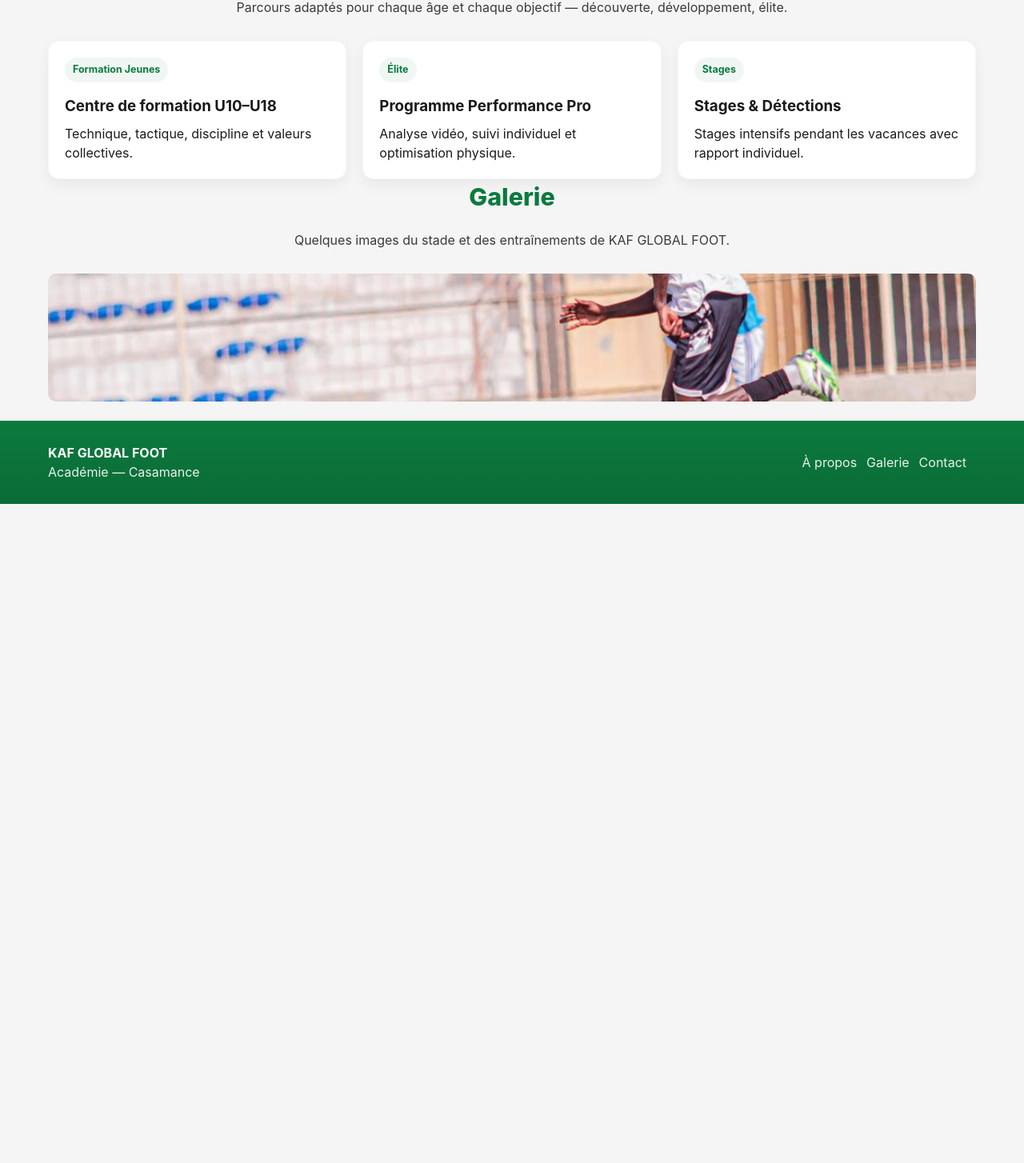
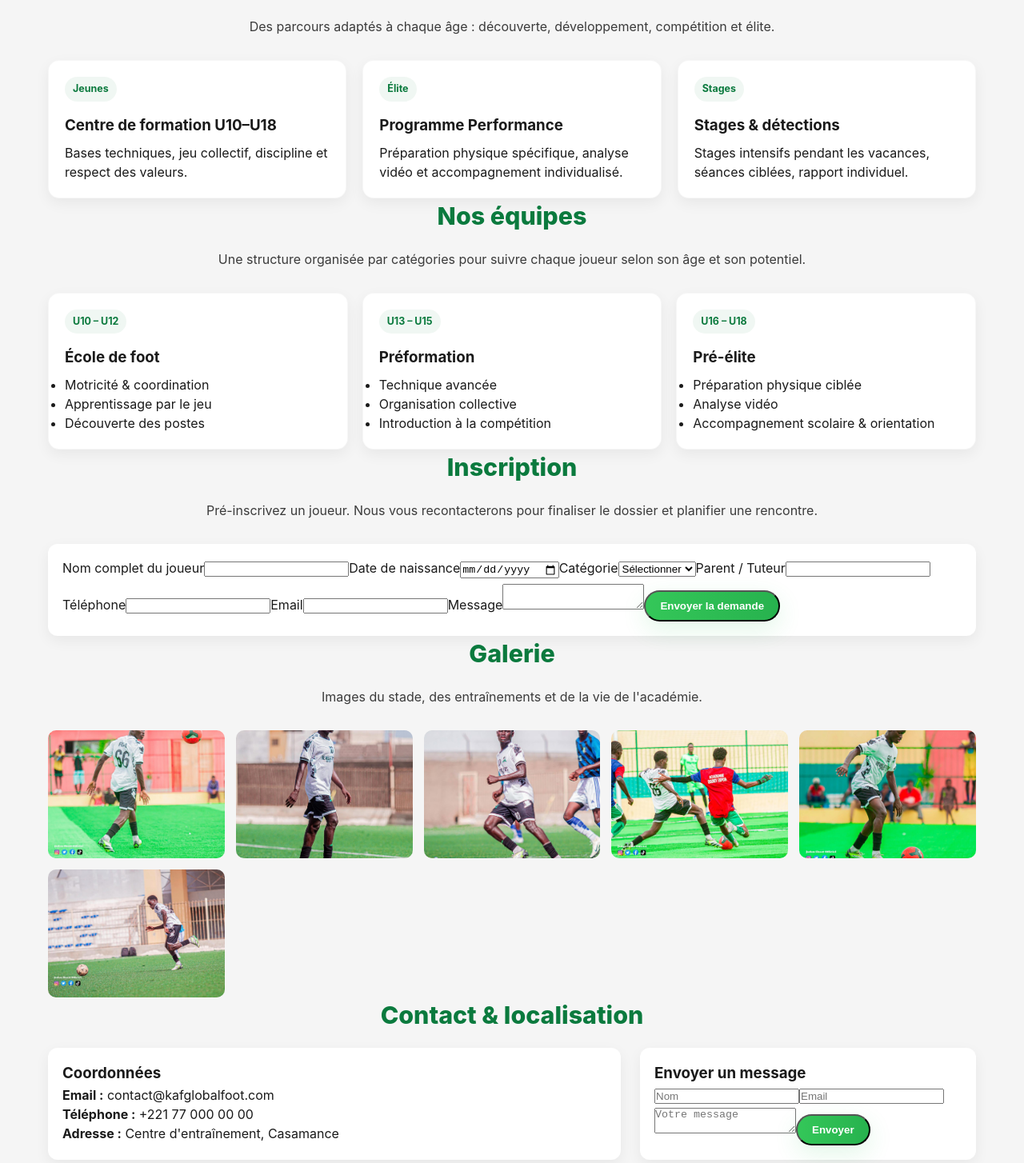
Before and after one commit to meliusmum-sketch/KAF-GLOBAL-FOOT, a Next.js app: page / in a window 1280 px wide. Shown: the part 796-2250 px from the top of the page at 80% size. Before the commit the page ends 1426 px from the top, so only its background shows below. Built offline with nearby package versions, Linux system fonts and the light colour scheme.

Commit message:
Update index.js

```diff
--- a/pages/index.js
+++ b/pages/index.js
@@ -7,7 +7,7 @@ export default function Home() {
         <title>KAF GLOBAL FOOT — Académie de Football</title>
         <meta
           name="description"
-          content="KAF GLOBAL FOOT - Académie Casamance - formation, stages, performance."
+          content="KAF GLOBAL FOOT - Académie de football en Casamance : formation, détection, stages et performance."
         />
       </Head>
 
@@ -39,12 +39,14 @@ export default function Home() {
       </header>
 
       <main>
+        {/* HERO */}
         <section className="hero">
           <div className="hero-inner">
-            <h2>L'élite du football formée en Casamance</h2>
+            <h2>L&apos;élite du football, formée en Casamance</h2>
             <p>
-              Encadrement professionnel, valeurs, et formation complète. KAF GLOBAL
-              FOOT forme des joueurs techniques, intelligents et respectueux.
+              Encadrement professionnel, valeurs humaines et formation complète.
+              KAF GLOBAL FOOT forme des joueurs techniques, intelligents et
+              disciplinés.
             </p>
             <div className="hero-cta">
               <a className="btn btn-primary" href="#inscription">
@@ -57,50 +59,205 @@ export default function Home() {
           </div>
         </section>
 
+        {/* À PROPOS */}
         <section id="about" className="container">
-          <h2 className="section-title">À propos de l'académie</h2>
+          <h2 className="section-title">À propos de l&apos;académie</h2>
           <p className="section-sub">
-            KAF GLOBAL FOOT est une académie basée en Casamance, axée sur la
-            formation technique, la préparation physique et l'éducation.
+            KAF GLOBAL FOOT est une académie basée en Casamance. Nous plaçons
+            la formation technique, la préparation physique et l&apos;éducation
+            au centre du projet. Notre objectif : faire émerger des talents
+            capables de réussir sur et en dehors du terrain.
           </p>
         </section>
 
+        {/* PROGRAMMES */}
         <section id="programmes" className="container">
-          <h2 className="section-title">Programmes professionnels</h2>
+          <h2 className="section-title">Programmes</h2>
           <p className="section-sub">
-            Parcours adaptés pour chaque âge et chaque objectif — découverte,
-            développement, élite.
+            Des parcours adaptés à chaque âge : découverte, développement,
+            compétition et élite.
           </p>
 
           <div className="cards">
             <div className="card">
-              <span className="badge">Formation Jeunes</span>
+              <span className="badge">Jeunes</span>
               <h3>Centre de formation U10–U18</h3>
-              <p>Technique, tactique, discipline et valeurs collectives.</p>
+              <p>
+                Bases techniques, jeu collectif, discipline et respect des
+                valeurs.
+              </p>
             </div>
 
             <div className="card">
               <span className="badge">Élite</span>
-              <h3>Programme Performance Pro</h3>
-              <p>Analyse vidéo, suivi individuel et optimisation physique.</p>
+              <h3>Programme Performance</h3>
+              <p>
+                Préparation physique spécifique, analyse vidéo et accompagnement
+                individualisé.
+              </p>
             </div>
 
             <div className="card">
               <span className="badge">Stages</span>
-              <h3>Stages &amp; Détections</h3>
-              <p>Stages intensifs pendant les vacances avec rapport individuel.</p>
+              <h3>Stages &amp; détections</h3>
+              <p>
+                Stages intensifs pendant les vacances, séances ciblées, rapport
+                individuel.
+              </p>
             </div>
           </div>
         </section>
 
+        {/* ÉQUIPES */}
+        <section id="equipes" className="container">
+          <h2 className="section-title">Nos équipes</h2>
+          <p className="section-sub">
+            Une structure organisée par catégories pour suivre chaque joueur
+            selon son âge et son potentiel.
+          </p>
+
+          <div className="teams-grid">
+            <div className="card">
+              <span className="badge">U10 – U12</span>
+              <h3>École de foot</h3>
+              <ul>
+                <li>Motricité &amp; coordination</li>
+                <li>Apprentissage par le jeu</li>
+                <li>Découverte des postes</li>
+              </ul>
+            </div>
+
+            <div className="card">
+              <span className="badge">U13 – U15</span>
+              <h3>Préformation</h3>
+              <ul>
+                <li>Technique avancée</li>
+                <li>Organisation collective</li>
+                <li>Introduction à la compétition</li>
+              </ul>
+            </div>
+
+            <div className="card">
+              <span className="badge">U16 – U18</span>
+              <h3>Pré-élite</h3>
+              <ul>
+                <li>Préparation physique ciblée</li>
+                <li>Analyse vidéo</li>
+                <li>Accompagnement scolaire &amp; orientation</li>
+              </ul>
+            </div>
+          </div>
+        </section>
+
+        {/* INSCRIPTION */}
+        <section id="inscription" className="container">
+          <h2 className="section-title">Inscription</h2>
+          <p className="section-sub">
+            Pré-inscrivez un joueur. Nous vous recontacterons pour finaliser le
+            dossier et planifier une rencontre.
+          </p>
+
+          <form
+            className="contact-box"
+            onSubmit={(e) => {
+              e.preventDefault();
+              alert("Demande envoyée (démo).");
+            }}
+          >
+            <label>Nom complet du joueur</label>
+            <input required />
+
+            <label>Date de naissance</label>
+            <input type="date" required />
+
+            <label>Catégorie</label>
+            <select required>
+              <option value="">Sélectionner</option>
+              <option>U10</option>
+              <option>U12</option>
+              <option>U14</option>
+              <option>U16</option>
+              <option>U18</option>
+              <option>Élite</option>
+            </select>
+
+            <label>Parent / Tuteur</label>
+            <input required />
+
+            <label>Téléphone</label>
+            <input required />
+
+            <label>Email</label>
+            <input type="email" />
+
+            <label>Message</label>
+            <textarea />
+
+            <button
+              className="btn btn-primary"
+              type="submit"
+              style={{ marginTop: 15 }}
+            >
+              Envoyer la demande
+            </button>
+          </form>
+        </section>
+
+        {/* GALERIE */}
         <section id="galerie" className="container">
           <h2 className="section-title">Galerie</h2>
           <p className="section-sub">
-            Quelques images du stade et des entraînements de KAF GLOBAL FOOT.
+            Images du stade, des entraînements et de la vie de l&apos;académie.
           </p>
 
           <div className="gallery-grid">
-            <img src="/gallery6.jpg" alt="KAF GLOBAL FOOT - galerie" />
+            <img src="/gallery1.jpg" alt="KAF GLOBAL FOOT - galerie 1" />
+            <img src="/gallery2.jpg" alt="KAF GLOBAL FOOT - galerie 2" />
+            <img src="/gallery3.jpg" alt="KAF GLOBAL FOOT - galerie 3" />
+            <img src="/gallery4.jpg" alt="KAF GLOBAL FOOT - galerie 4" />
+            <img src="/gallery5.jpg" alt="KAF GLOBAL FOOT - galerie 5" />
+            <img src="/gallery6.jpg" alt="KAF GLOBAL FOOT - galerie 6" />
+          </div>
+        </section>
+
+        {/* CONTACT */}
+        <section id="contact" className="container">
+          <h2 className="section-title">Contact &amp; localisation</h2>
+
+          <div className="contact-grid">
+            <div className="contact-box">
+              <h3>Coordonnées</h3>
+              <p>
+                <strong>Email :</strong> contact@kafglobalfoot.com
+              </p>
+              <p>
+                <strong>Téléphone :</strong> +221 77 000 00 00
+              </p>
+              <p>
+                <strong>Adresse :</strong> Centre d&apos;entraînement, Casamance
+              </p>
+            </div>
+
+            <div className="contact-box">
+              <h3>Envoyer un message</h3>
+              <form
+                onSubmit={(e) => {
+                  e.preventDefault();
+                  alert("Message envoyé (démo).");
+                }}
+              >
+                <input placeholder="Nom" required />
+                <input placeholder="Email" type="email" />
+                <textarea placeholder="Votre message" required />
+                <button
+                  className="btn btn-primary"
+                  type="submit"
+                  style={{ marginTop: 12 }}
+                >
+                  Envoyer
+                </button>
+              </form>
+            </div>
           </div>
         </section>
       </main>
```
